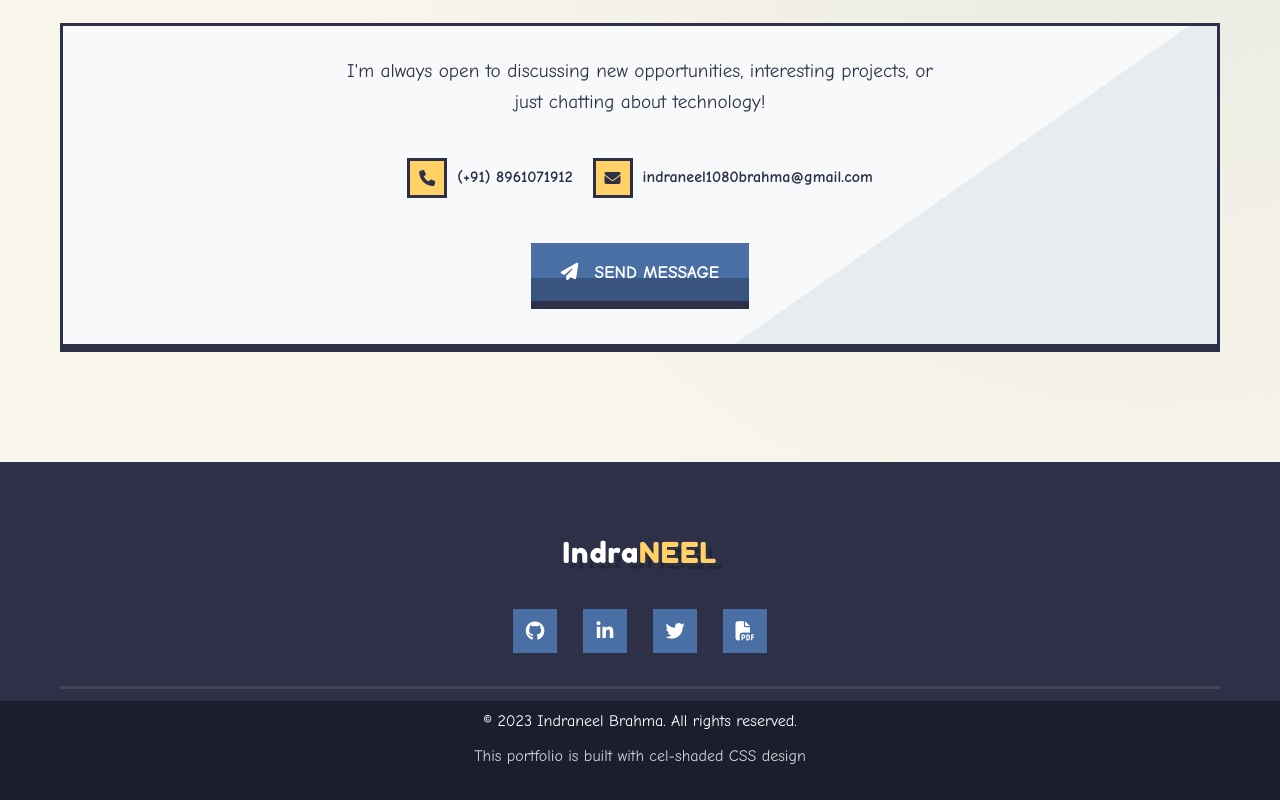
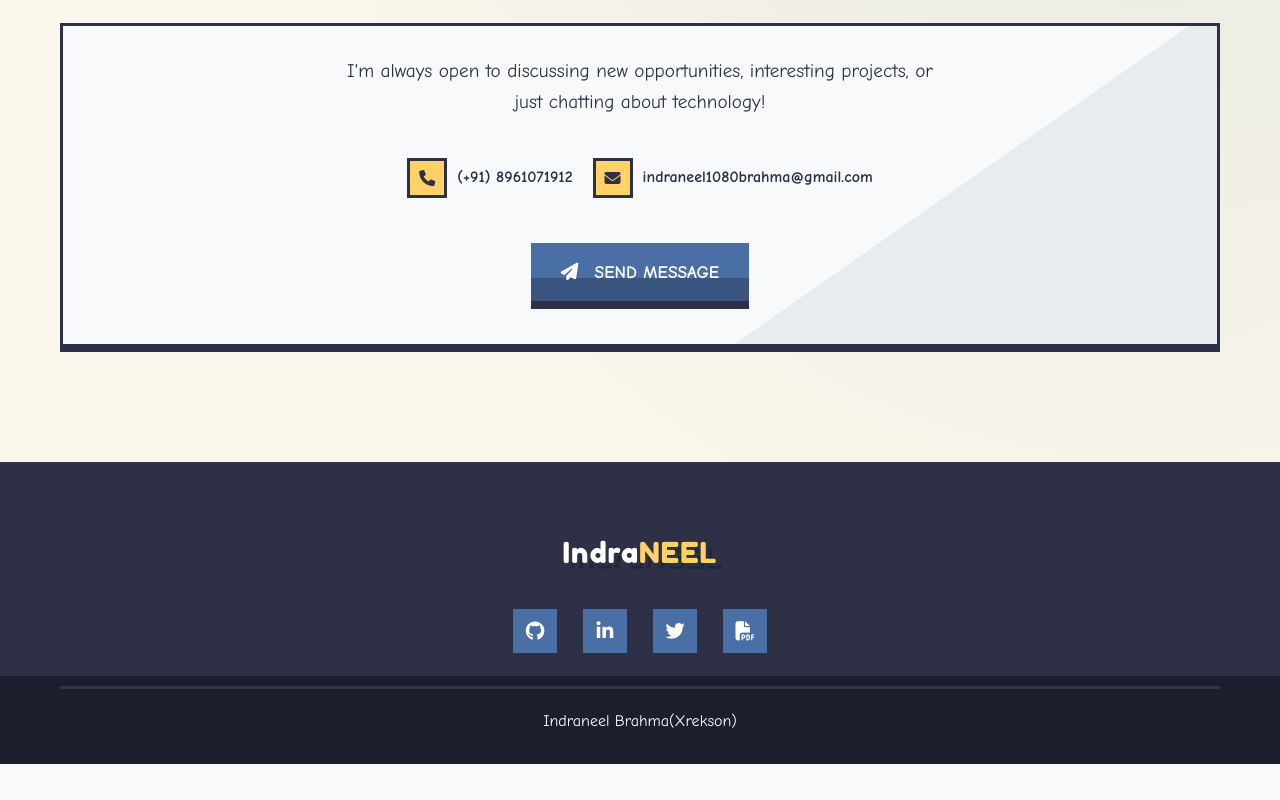
Before and after one commit to Xrekson/cv, a plain HTML site: page index.html in a window 1280 px wide. Shown: the part 4247-5047 px from the top of the page. After the commit the page ends 5011 px from the top, so only its background shows below. Drawn offline with Linux system fonts and the light colour scheme.

Commit message:
Minor Change

```diff
--- a/index.html
+++ b/index.html
@@ -317,8 +317,7 @@
             </div>
 
             <div class="copyright">
-                <p>&copy; 2023 Indraneel Brahma. All rights reserved.</p>
-                <p style="margin-top: 10px; opacity: 0.8;">This portfolio is built with cel-shaded CSS design</p>
+                <p>Indraneel Brahma(Xrekson)</p>
             </div>
         </div>
     </footer>
```
